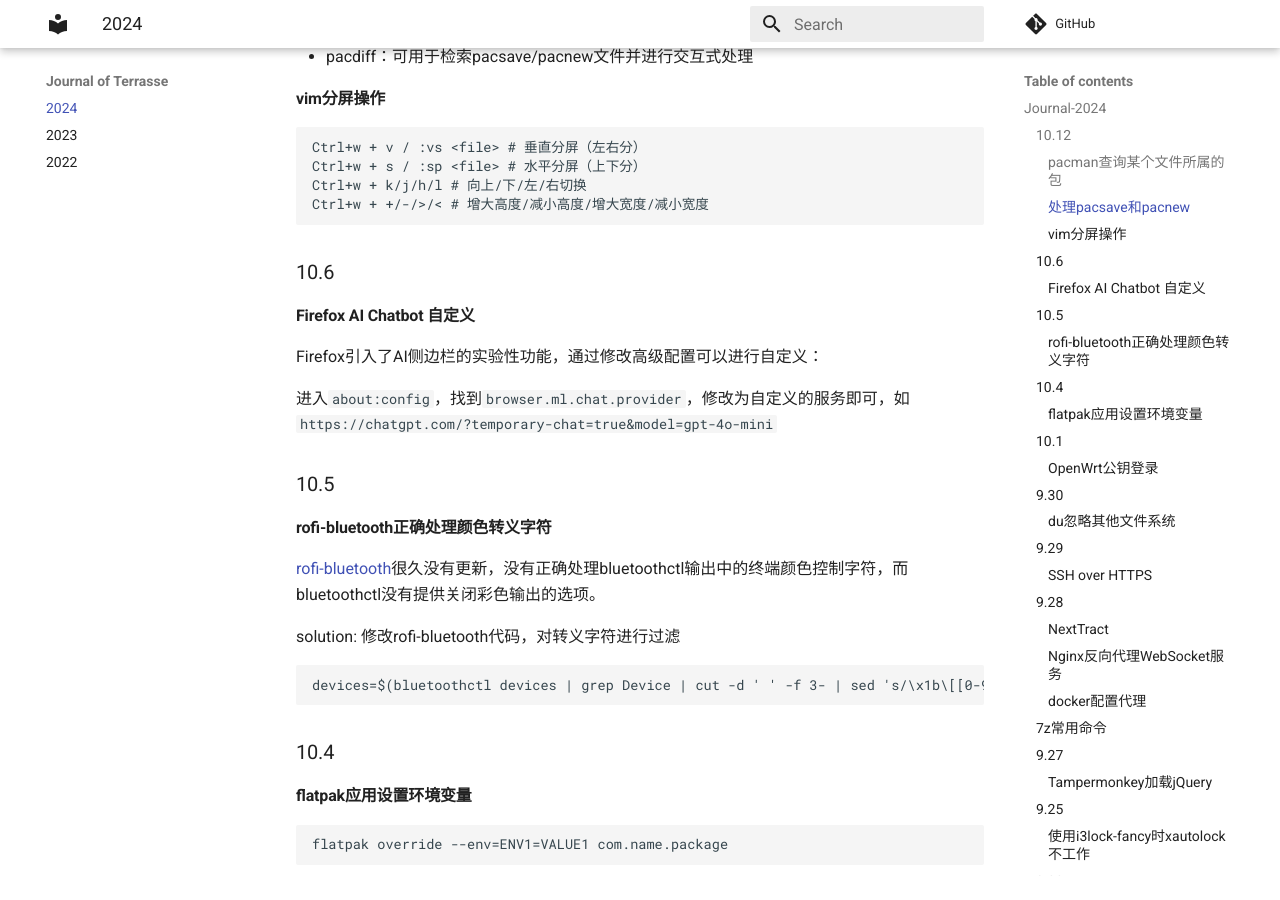
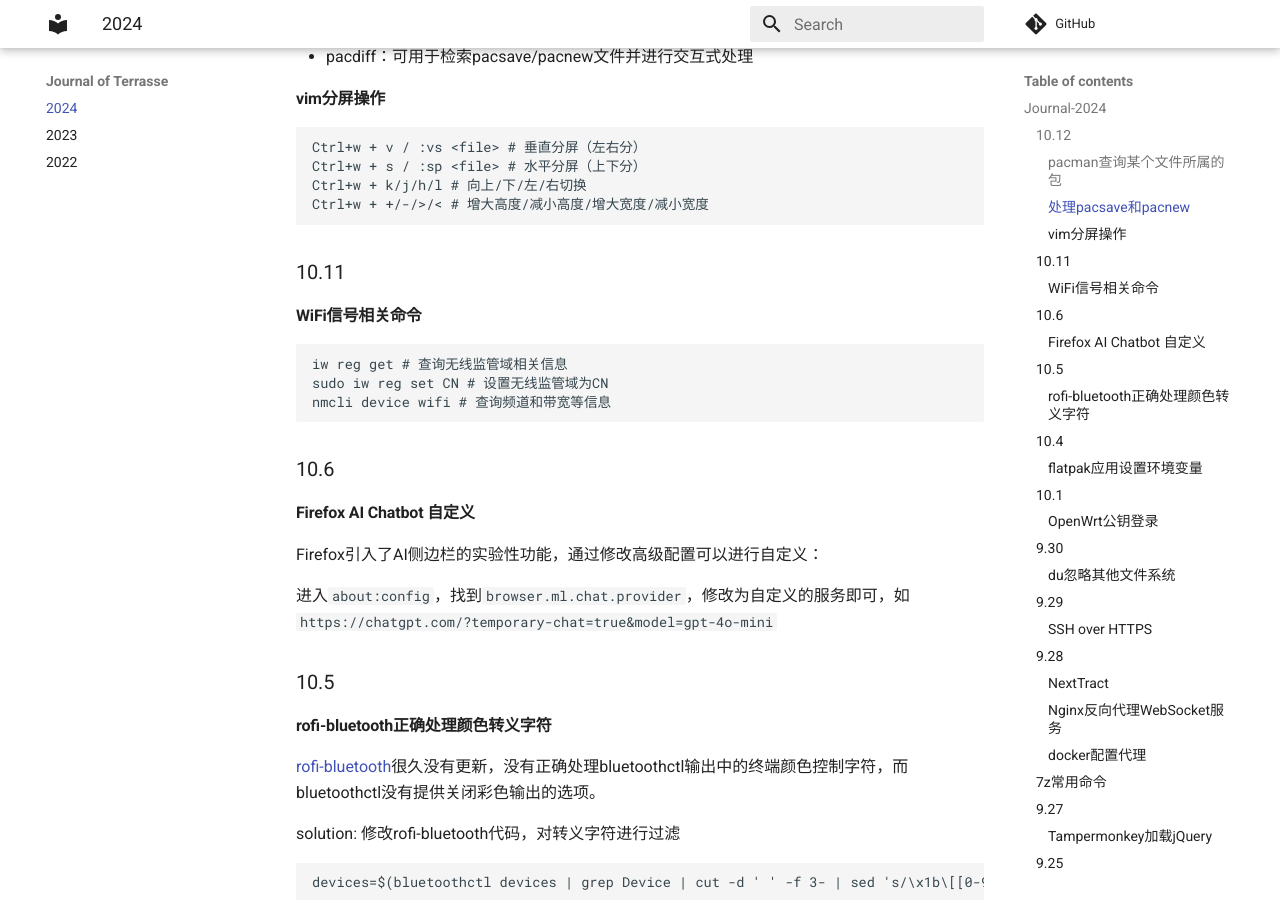
Before and after one commit to Jerry-Terrasse/journal, an MkDocs documentation site: the page built from docs/2024.md, in a window 1280 px wide and 900 px high, scrolled down 522 px. Built offline with MkDocs 1.6.1 and Material for MkDocs 9.7.7, drawn with Linux system fonts in a browser that asks for light colours; comment, search, counter and statistics services are not loaded.

Commit message:
update (Sat Oct 12 11:25:28 PM CST 2024)

````diff
--- a/docs/2024.md
+++ b/docs/2024.md
@@ -23,6 +23,16 @@ Ctrl+w + v / :vs <file> # 垂直分屏（左右分）
 Ctrl+w + s / :sp <file> # 水平分屏（上下分）
 Ctrl+w + k/j/h/l # 向上/下/左/右切换
 Ctrl+w + +/-/>/< # 增大高度/减小高度/增大宽度/减小宽度
+```
+
+### 10.11
+
+#### WiFi信号相关命令
+
+```shell
+iw reg get # 查询无线监管域相关信息
+sudo iw reg set CN # 设置无线监管域为CN
+nmcli device wifi # 查询频道和带宽等信息
 ```
 
 ### 10.6
````
